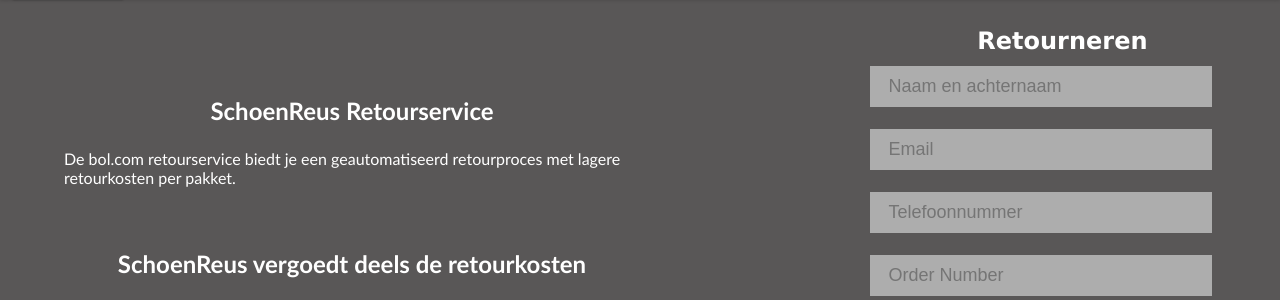
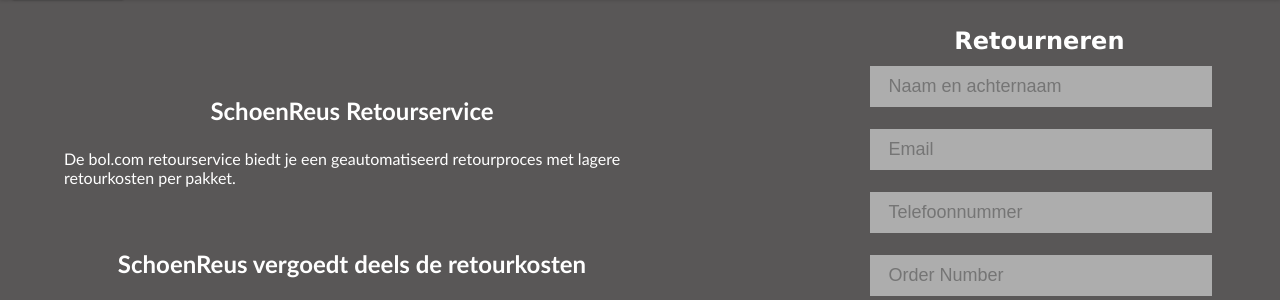
Before and after one commit to YasinCoban123/Project-3-2023, a PHP site: page /retour.php in a window 1280 px wide. Shown: the part 110-410 px from the top of the page. Run offline with PHP 8.4, Linux system fonts and the light colour scheme.

Commit message:
Retourneren

```diff
--- a/project3/style.css
+++ b/project3/style.css
@@ -619,6 +619,7 @@ textarea {
   justify-content: center;
   color: #fff;
   font-family: 'Lucida Sans';
+  right: 6%;
 }
 
 
```
